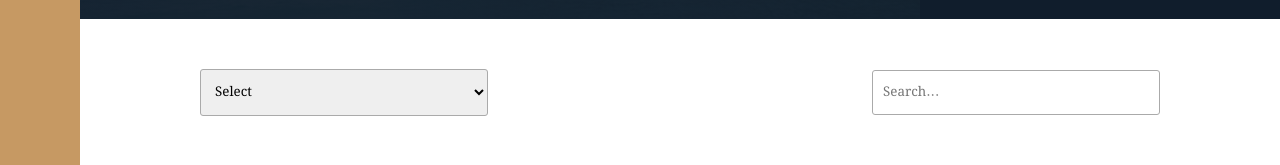
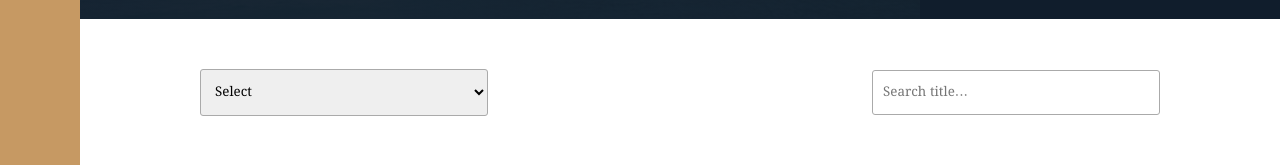
Before and after one commit to mohsen-deilami/immobilien-next, a Next.js app: page /homes in a window 1280 px wide. Shown: the part 621-786 px from the top of the page. Built offline with nearby package versions, Linux system fonts and the light colour scheme.

Commit message:
0 search result

```diff
--- a/pages/homes/index.js
+++ b/pages/homes/index.js
@@ -3,7 +3,7 @@ import db from "../../data/db.json"
 import Home from '@/components/madules/Home'
 export default function index() {
     const [homes , setHomes]=useState(db.homes)
-   console.log(homes)
+
     const searchHadler=searchValue=>{
         setHomes(db.homes.filter(home => home.title.toLowerCase().includes(searchValue)));
 
@@ -21,10 +21,11 @@ export default function index() {
             </select>
         </div>
         <div className="home-search">
-            <input type="text" placeholder="Search... " onChange={e=>searchHadler(e.target.value)} />
+            <input type="text" placeholder="Search title... " onChange={e=>searchHadler(e.target.value)} />
         </div>
     </div>
     <div className="homes">
+        {!homes.length && <p className='null-result-search'>There are no results for your search......</p>}
      {homes.slice(0, 6).map((home) => (
             <Home key={home.id} {...home} />
           ))}
--- a/styles/globals.css
+++ b/styles/globals.css
@@ -2066,4 +2066,10 @@ body {
   grid-column: 1 / -1;
   width: 100%;
 }
+.null-result-search{
+color:var(--color-primary);
+text-align: center;
+font-size: 26px;
+font-weight: 700;
+}
 /*finish Homes */
```
